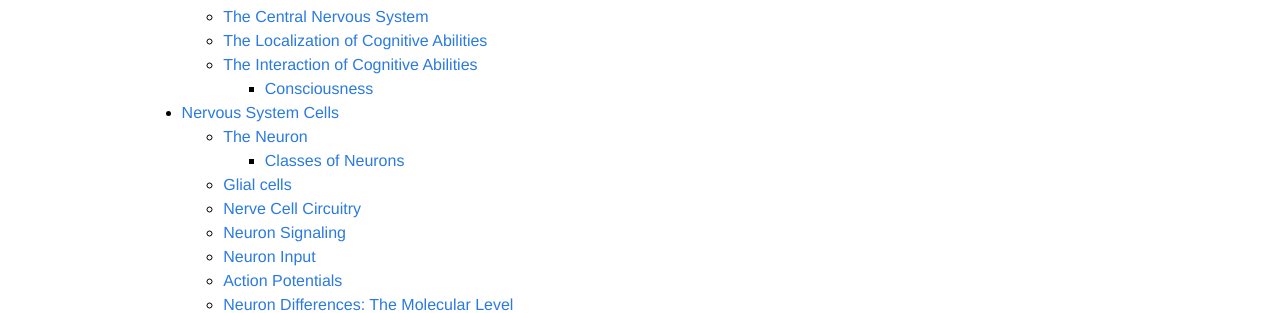
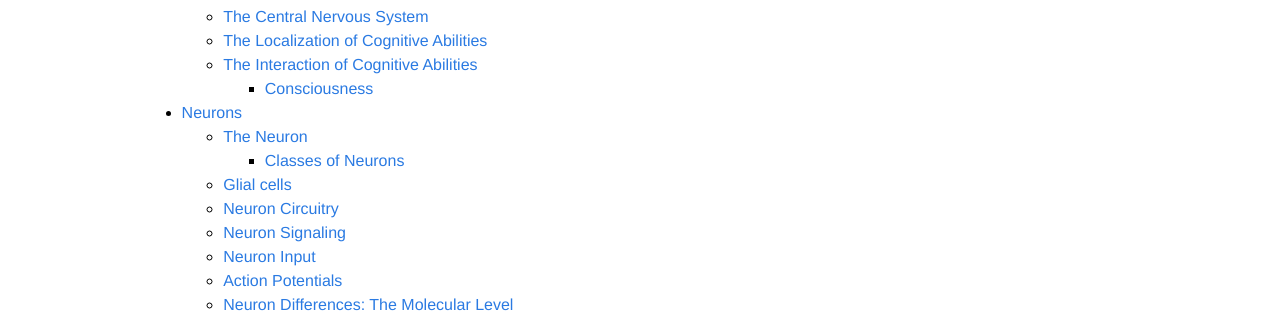
Before and after one commit to mdelsole/brain-nexus, a Jekyll site: the page built from brain-architecture/overview/index.markdown, in a window 1280 px wide and 900 px high. Shown: the part 218-531 px from the top of the window. Built offline with Jekyll 4.4.1, drawn with Linux system fonts in a browser that asks for light colours; some of the changed text lies outside the part shown.

Commit message:
Update index.markdown

```diff
--- a/brain-architecture/overview/index.markdown
+++ b/brain-architecture/overview/index.markdown
@@ -87,7 +87,7 @@ The discovery was made when studying patients whose **corpus callosum** (the maj
 
 A great example is of one patient who was reading his favorite book in his left hand. The left hand is controlled by the right hemisphere, which cannot read (logical processing is done by the left hemisphere). The right hemisphere found just looking at the book to be boring, and commanded the left hand to put the book away. Each hemisphere has a mind of its own.
 
-# Nervous System Cells
+# Neurons
 
 The sophisticated cognitive abilities of humans depend on one simple concept: the ability to select from the stream of input signals which ones are important to the individual. The brain actively organizes perception, with some immediately transformed into a behavioral response and others stored in memory for future reference. This and all other abilities it enables is accmplished by the interconnectivity of neurons.
 
@@ -166,7 +166,7 @@ There are three main types of macroglia: oligodendrocytes, Schwann cells, and as
 
 Glial cells might not be the main workers, but their support is nonetheless valuable. We'll discuss in later chapters how they may even help regulate synapse development and function.
 
-## Nerve Cell Circuitry
+## Neuron Circuitry
 
 The behavioral function of every neuron is determined by its connections with other neurons. A single neuron can activate many target cells, a property called **divergence**, and can also recieve many cellular inputs, a property called **convergence**.
 
```
